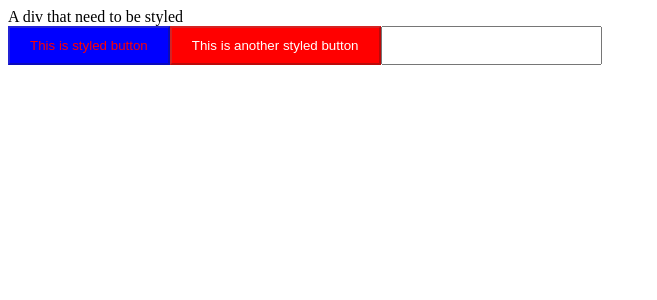
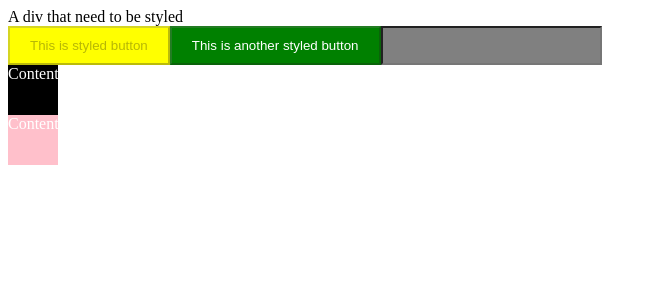
Before and after one commit to swapnilmishra/css-in-js, a React (Create React App) app: page / in a window 1280 px wide. Shown: the top 300 px of the page, without its empty margins (0-657 px from the left). Built offline with nearby package versions, Linux system fonts and the light colour scheme.

Commit message:
Add `css` function to use as className prop
- Update examples in README
- Simplify logic to combine the variables
- Create `lib` folder to hold the library code

```diff
--- a/src/App.js
+++ b/src/App.js
@@ -1,16 +1,17 @@
 import React from "react";
-import styled from "./styled";
+import styled, { css } from "./lib/styled";
 import { color } from "styled-system";
 
 const Button = styled.button`
-  background-color: blue;
+  background-color: yellow;
   padding: 10px 20px;
   ${color}
 `;
 
 const prColor = "white";
-const secondaryColor = "red";
+const secondaryColor = "green";
 const padding = "10px 20px";
+const bgColor = "black";
 
 const AnotherButton = styled.button`
   background-color: ${secondaryColor};
@@ -20,11 +21,18 @@ const AnotherButton = styled.button`
 
 const Input = styled.input`
   padding: 10px 20px;
-  background-color: ${props => (props.primary ? "red" : "palevioletred")};
+  background-color: ${props => (props.primary ? "gray" : "palevioletred")};
   color: white;
 `;
 
-export default function App() {
+const divCls = css`
+  background-color: ${bgColor};
+  width: 50px;
+  height: 50px;
+  color: white;
+`;
+
+export default function App(props) {
   return (
     <div>
       <div>A div that need to be styled</div>
@@ -32,7 +40,18 @@ export default function App() {
         This is styled button
       </Button>
       <AnotherButton disabled>This is another styled button</AnotherButton>
-      <Input type="text" />
+      <Input type="text" primary />
+      <div className={divCls}>Content</div>
+      <div
+        className={css`
+          background-color: ${props.bgColor};
+          width: 50px;
+          height: 50px;
+          color: white;
+        `}
+      >
+        Content
+      </div>
     </div>
   );
 }
--- a/src/index.js
+++ b/src/index.js
@@ -3,5 +3,7 @@ import ReactDOM from "react-dom";
 
 import App from "./App";
 
+const bgColor = "pink";
+
 const rootElement = document.getElementById("root");
-ReactDOM.render(<App />, rootElement);
+ReactDOM.render(<App bgColor={bgColor} />, rootElement);
--- a/src/styled.js
+++ b/src/lib/styled.js
@@ -32,7 +32,7 @@ const fromObjectToCss = cssObj => {
   return cssArr;
 };
 
-function preProcessCss(css, props, propFn) {
+function preProcessCss({ css, props = {}, propFn }) {
   const cssFromPropFnMapping = propFn.map(rule => {
     if (typeof rule === "function") {
       const cssAfterFn = rule(props);
@@ -50,13 +50,8 @@ function preProcessCss(css, props, propFn) {
   });
 
   const allCss = css.map(rule => {
-    const [k, v] = rule.split(":");
-    if (rule.trim() === ";" && cssFromPropFnMapping.length > 0) {
-      return `${cssFromPropFnMapping.shift()};`;
-    }
-
-    if (v && v.trim() === "" && cssFromPropFnMapping.length > 0) {
-      return `${k}:${cssFromPropFnMapping.shift()}`;
+    if (cssFromPropFnMapping.length > 0) {
+      return `${rule}${cssFromPropFnMapping.shift()}`;
     }
     return rule;
   });
@@ -64,8 +59,8 @@ function preProcessCss(css, props, propFn) {
   return allCss;
 }
 
-function createStyleSheet(css, props, propFn) {
-  const cssStr = preProcessCss(css, props, propFn).join("");
+function createStyleSheet({ css, props, propFn }) {
+  const cssStr = preProcessCss({ css, props, propFn }).join("");
   const hashSum = hash(cssStr);
   let classname = null;
   classname = `css-${hashSum}`;
@@ -79,7 +74,7 @@ function createStyleSheet(css, props, propFn) {
 
 function styleIt({ tag, css, propFn }) {
   return ({ children, ...restProps }) => {
-    const classname = createStyleSheet(css, restProps, propFn);
+    const classname = createStyleSheet({ css, props: restProps, propFn });
     return React.createElement(
       tag,
       { ...restProps, className: classname },
@@ -96,6 +91,11 @@ function buildForTags() {
   });
 }
 
+export function css(css, ...propFn) {
+  const classname = createStyleSheet({ css, propFn });
+  return classname;
+}
+
 buildForTags();
 
 export default styled;
```
Also changed, not shown: 1 other file (tests, documents, lock files or other folders).
